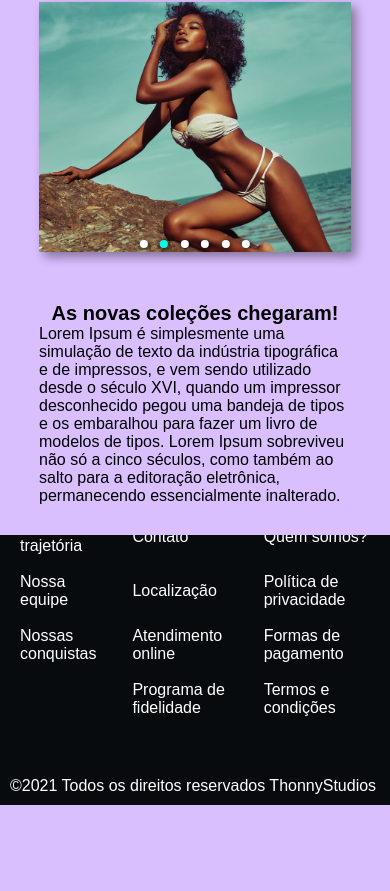
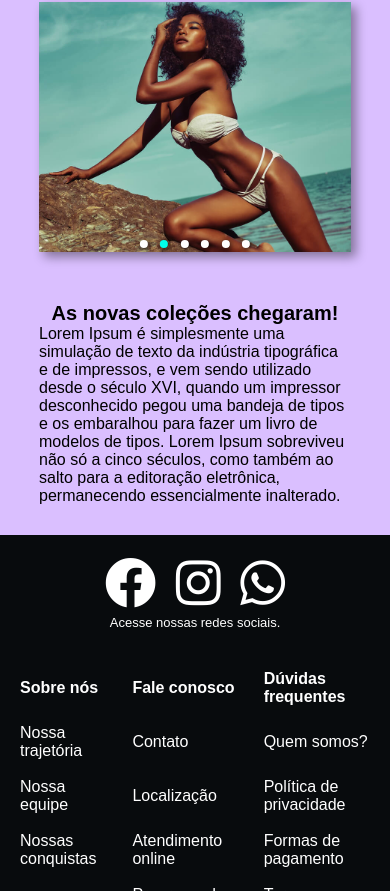
Before and after one commit to anthonyvictor/site_forzze, a plain HTML site: page home/home.html in a window 390 px wide. Shown: the part 1109-2000 px from the top of the page. Before the commit the page ends 1914 px from the top, so only its background shows below. Drawn offline with Linux system fonts and the light colour scheme.

Commit message:
sabadouuu

```diff
--- a/home/css/home.css
+++ b/home/css/home.css
@@ -6,9 +6,10 @@
 
 body {
     width: 100%;
-    height: 10vh;
+    height: 100%;
     background-color: #DABFFF;
-    /* overflow-x: hidden; */
+    display: flex;
+    flex-direction: column;
 }
 
 .logo {
@@ -392,10 +393,12 @@ body {
     color: white;
     margin-top: 50px;
     bottom: 0;
+    left: 0;
     background-color: #080b0d;
     height: 100%;
+    width: 100%;
     overflow-x: hidden;
-
+    flex-grow: 2;
 }
 
 .footer table td{
@@ -413,14 +416,17 @@ body {
 }
 
 .footer p{
-    margin-top: 50px;
+    margin: 20px 0px;
+    flex-wrap: wrap;
+    width: 100%;
 }
 
 .footer .dir{
-    margin: 50px 0px 0px 50px;
+    margin: 50px 0px 0px 50px;;
     display: flex;
     flex-direction: column;
     gap: 1px;
+    flex-grow: 1;
 }
 
 .footer .dir .icons a{
@@ -672,17 +678,10 @@ body {
 
 .footer{
     flex-direction: column-reverse;
-    justify-content: flex-start;
     padding: 10px;
-    color: white;
     margin-top: 10px;
-    bottom: 0;
-    background-color: #080b0d;
-    height: 250px;
-    overflow-x: hidden;
-
 }
-
+/*
 .footer table td{
     padding: 8px;
 }
@@ -699,6 +698,10 @@ body {
 
 .footer p{
     margin-top: 50px;
+} */
+
+.footer .esq{
+    width: calc(100% - 20px);
 }
 
 .footer .dir{
@@ -707,8 +710,11 @@ body {
     gap: 1px;
     margin: 10px;
     align-items: center;
+    flex-grow: 0;
+    width: calc(100% - 40px);
 }
 
+/*
 .footer .dir .icons a{
 
     color: white;
@@ -738,7 +744,7 @@ body {
     margin-top: 0px;
     width: 180px;
     text-align: center;
-}
+} */
 
 }
 
```
